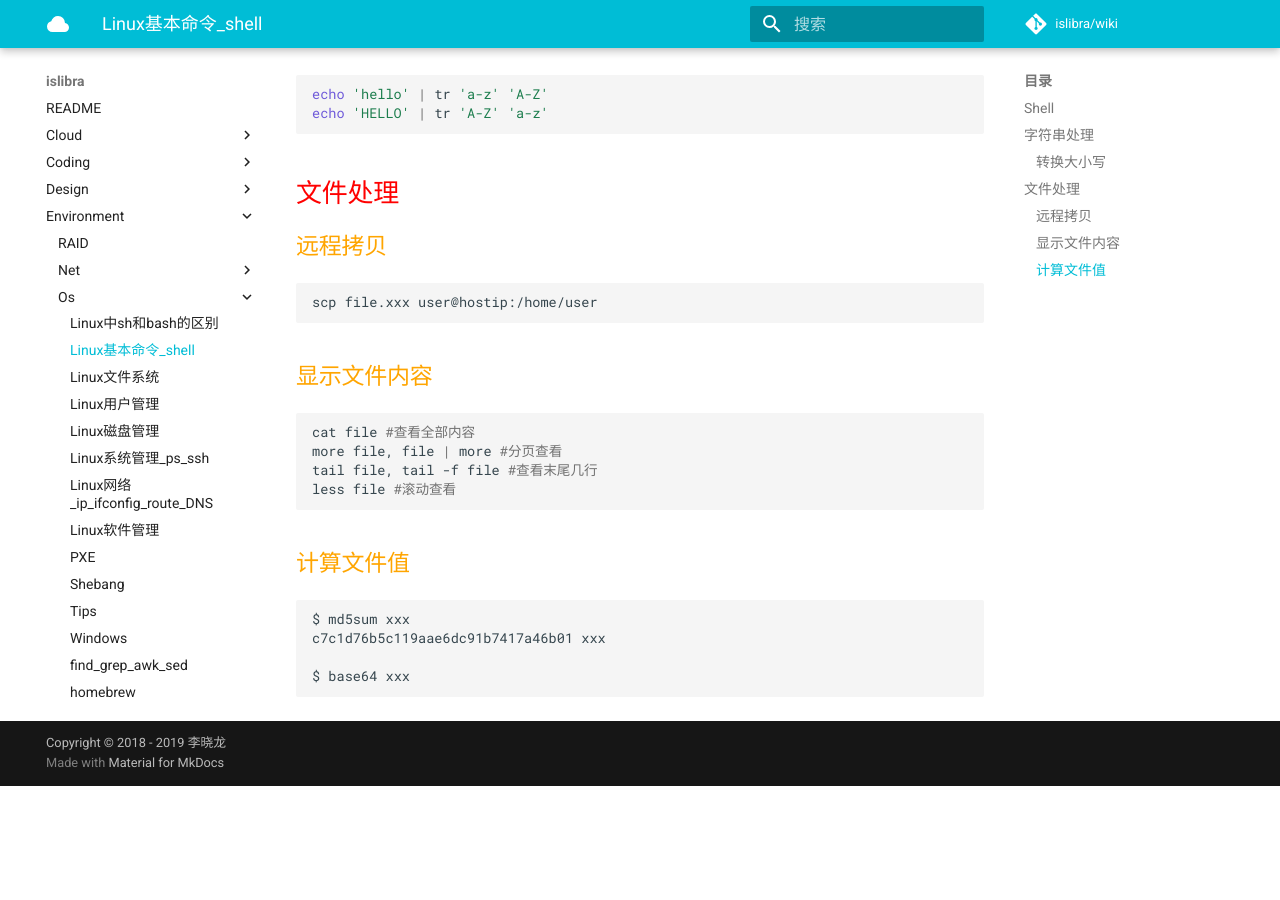
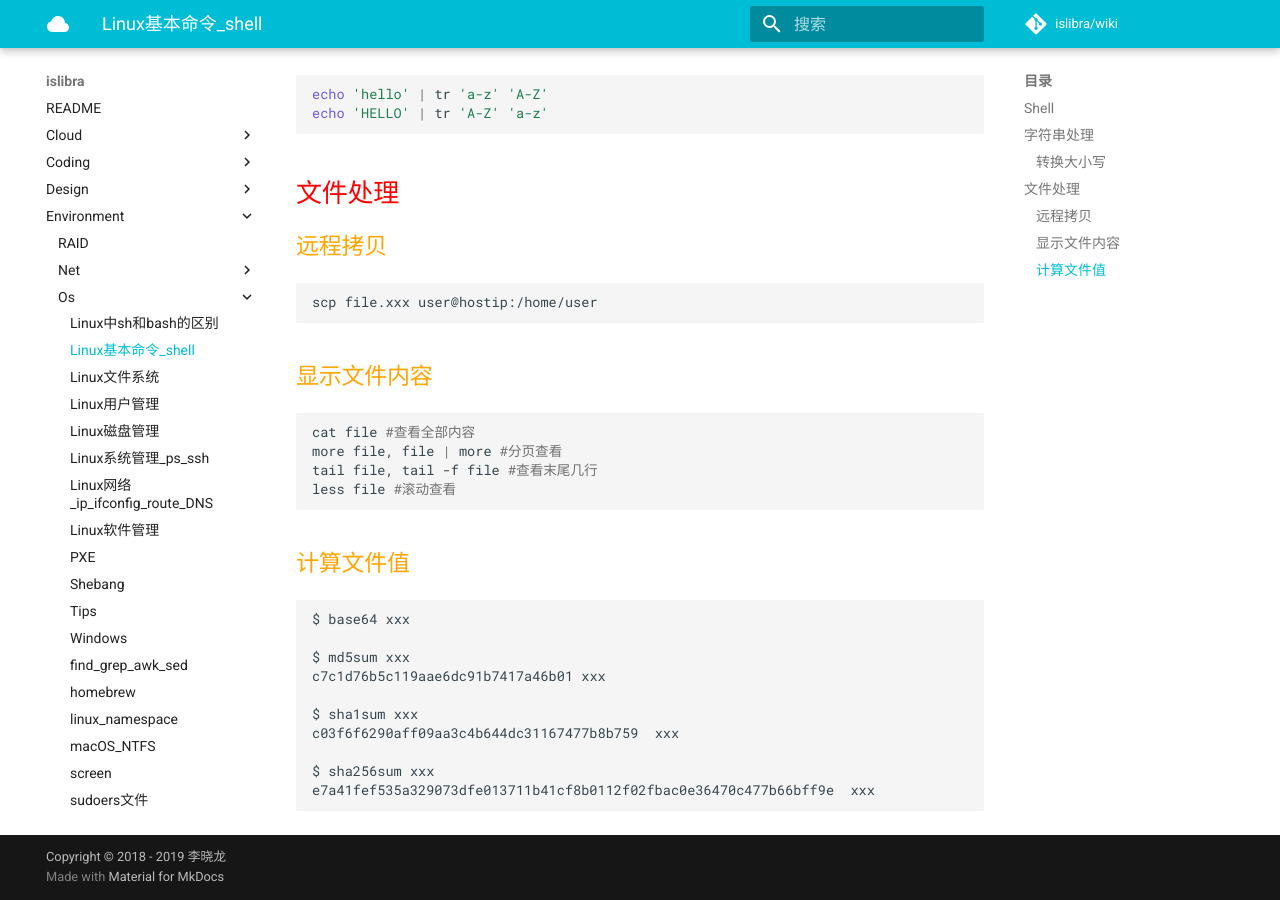
Before and after one commit to islibra/wiki, an MkDocs documentation site: the page built from docs/environment/os/Linux基本命令_shell.md, in a window 1280 px wide and 900 px high, scrolled down 1962 px. Built offline with MkDocs 1.6.1 and Material for MkDocs 9.7.7, drawn with Linux system fonts in a browser that asks for light colours; comment, search, counter and statistics services are not loaded; before the commit the page ends 2748 px from its top, so only the background shows below that.

Commit message:
Update Linux基本命令_shell.md

````diff
--- a/docs/environment/os/Linux基本命令_shell.md
+++ b/docs/environment/os/Linux基本命令_shell.md
@@ -107,8 +107,14 @@ less file #滚动查看
 ### 计算文件值
 
 ```bash
+$ base64 xxx
+
 $ md5sum xxx
 c7c1d76b5c119aae6dc91b7417a46b01 xxx
 
-$ base64 xxx
+$ sha1sum xxx
+c03f6f6290aff09aa3c4b644dc31167477b8b759  xxx
+
+$ sha256sum xxx
+e7a41fef535a329073dfe013711b41cf8b0112f02fbac0e36470c477b66bff9e  xxx
 ```
````
